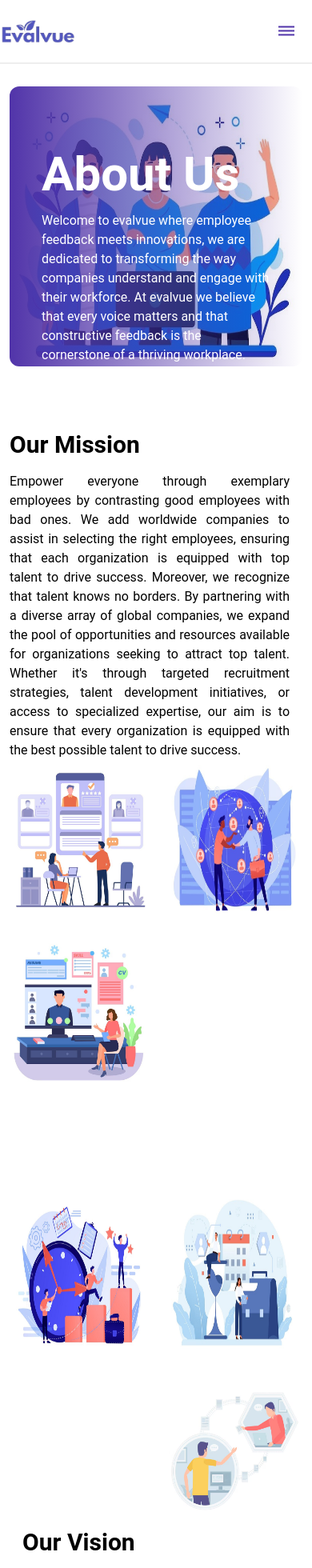
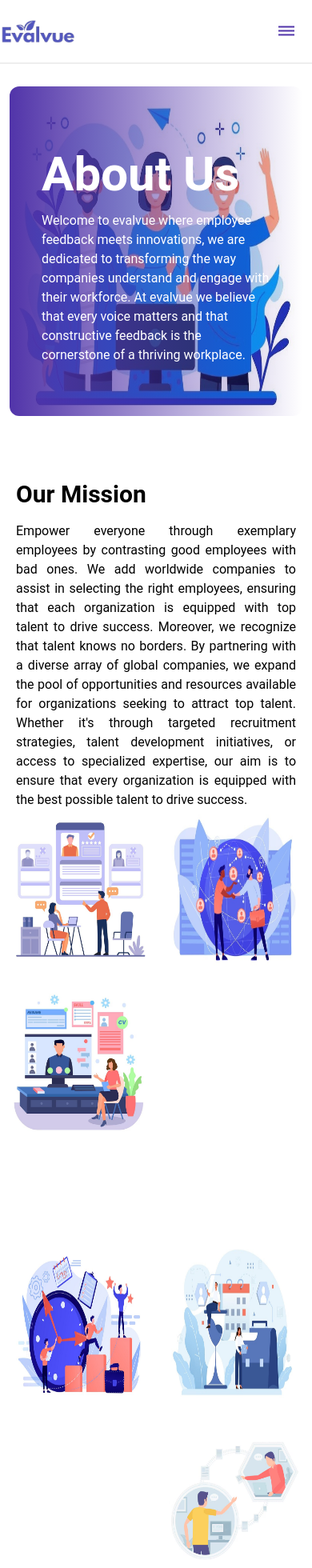
Before and after one commit to global-business-support/evalvue-frontend, a React (Vite) app: page /about in a window 390 px wide. Shown: the top 1960 px of the page at 80% size. Built offline with nearby package versions, Linux system fonts and the light colour scheme.

Commit message:
alignment adjusted in about us page
alignment adjusted in about us page

```diff
--- a/src/Components/UserDetails.jsx
+++ b/src/Components/UserDetails.jsx
@@ -31,7 +31,7 @@ function UserDetails() {
     };
   }, []);
   return (
-    <div className="relative" ref={menuRef}>
+    <div className="relative z-50" ref={menuRef}>
       <button onClick={() => setShowMenu(!showMenu)}>
         <div>
           <div className="w-10 h-10 rounded-full bg-orange-800 flex justify-center items-center">
@@ -40,7 +40,7 @@ function UserDetails() {
         </div>
       </button>
       {showMenu && (
-        <div  className="absolute z-50 w-72 h-56  bg-gray-900 rounded-xl right-0 mt-0 flex-col justify-center items-center">
+        <div  className="absolute w-72 h-56  bg-gray-900 rounded-xl right-0 mt-0 flex-col justify-center items-center">
             <div>
                 <div>
                 <div className="w-full h-12 rounded-t-xl bg-[#1F467E]">
--- a/src/Pages/About.jsx
+++ b/src/Pages/About.jsx
@@ -14,7 +14,7 @@ function About() {
 
              <div className="p-3">
 
-             <section className="h-[350px] lg:w-[90%] mx-auto m-4 relative rounded-xl text-start bg-gradient-to-r from-primary-100">
+             <section className="pb-10 lg:w-[90%] mx-auto m-4 relative rounded-xl text-start bg-gradient-to-r from-primary-100">
                       <img src={aboutImg} alt="about-img" className='absolute right-0 z-[-10] h-full'/>
                       <div className='pt-20 px-10 lg:w-[50%]  text-white'>
                       <h1 className="text-6xl font-bold mb-4">About Us</h1>
@@ -27,8 +27,8 @@ function About() {
               <section className="py-16">
                 <div className="container mx-auto flex flex-col md:flex-row items-center">
                   <div className="md:w-1/2 ">
-                    <h2 className="text-3xl font-bold mb-4">Our Mission</h2>
-                    <p className="text-zinc-600 text-justify mr-4 dark:text-zinc-400">Empower everyone through exemplary employees by contrasting good employees with bad ones.
+                    <h2 className="text-3xl font-bold mb-4 xl:px-0 px-2">Our Mission</h2>
+                    <p className="text-zinc-600 text-justify md:mr-4 xl:px-0 px-2 dark:text-zinc-400">Empower everyone through exemplary employees by contrasting good employees with bad ones.
                        We add worldwide companies to assist in selecting the right employees, ensuring that each
                        organization is equipped with top talent to drive success. Moreover, we recognize that talent knows
                       no borders. By partnering with a diverse array of global companies, we expand the pool of
@@ -55,8 +55,8 @@ function About() {
                     <img src={aboutVision2} alt="Mission Image 3" className="w-[300px] h-[200px] rounded"/>
                   </div>
                   <div className="md:w-1/2 ml-4">
-                    <h2 className="text-3xl font-bold mb-4">Our Vision</h2>
-                    <p className="text-zinc-600 text-justify dark:text-zinc-400">
+                    <h2 className="text-3xl font-bold mb-4 xl:px-0 px-2">Our Vision</h2>
+                    <p className="text-zinc-600 text-justify dark:text-zinc-400 xl:px-0 px-2">
                       At Evalvue, our vision is to promote transparency and authenticity in the workplace. Our goal is to create a platform where companies can post reviews of their employees' performance when they leave a job, allowing potential employers to clearly see their identity and work experience when applying for a new position. Through Evalvue, we make it possible to identify individuals who provide fake experience, as their actual work history is displayed on our platform. Additionally, we provide ratings for good employees based on their work methods and background, showcasing their exceptional performance. We aim to build a platform that helps employers make informed and accurate hiring decisions while giving employees the opportunity to demonstrate their true potential. Through Evalvue, we strive to create a transparent, reliable, and fair job market for all.
                     </p>
                   </div>
--- a/src/Pages/Dashboard/Organization.jsx
+++ b/src/Pages/Dashboard/Organization.jsx
@@ -69,7 +69,7 @@ export default function Organization() {
     <>
         <div className="lg:px-4 sm:px-2 relative rounded-lg mx-auto ">
           <div
-            className="flex justify-between sticky z-50 items-center mb-6 bg-white p-4 rounded shadow-lg"
+            className="flex justify-between sticky z-[2] items-center mb-6 bg-white p-4 rounded shadow-lg"
             style={{ top: "56px" }}
           >
             <h2 className="sm:text-lg text-xs font-semibold">
--- a/src/Pages/Dashboard/Viewemp.jsx
+++ b/src/Pages/Dashboard/Viewemp.jsx
@@ -116,7 +116,7 @@ function Viewemp() {
   return (
     <>
       <div className="lg:px-6 sm:px-2">
-        <div className="flex justify-between items-center  bg-white sm:p-4 p-2 rounded-lg z-10 sticky top-[80px] ">
+        <div className="flex justify-between items-center  bg-white sm:p-4 p-2 rounded z-[2] sticky top-[56px] ">
           <div className="flex justify-center items-center sm:gap-5 gap-2">
             <div className="sm:h-20 h-14 sm:w-20 w-14 border-primary-100 border-[3px] rounded-full">
               <img
```
